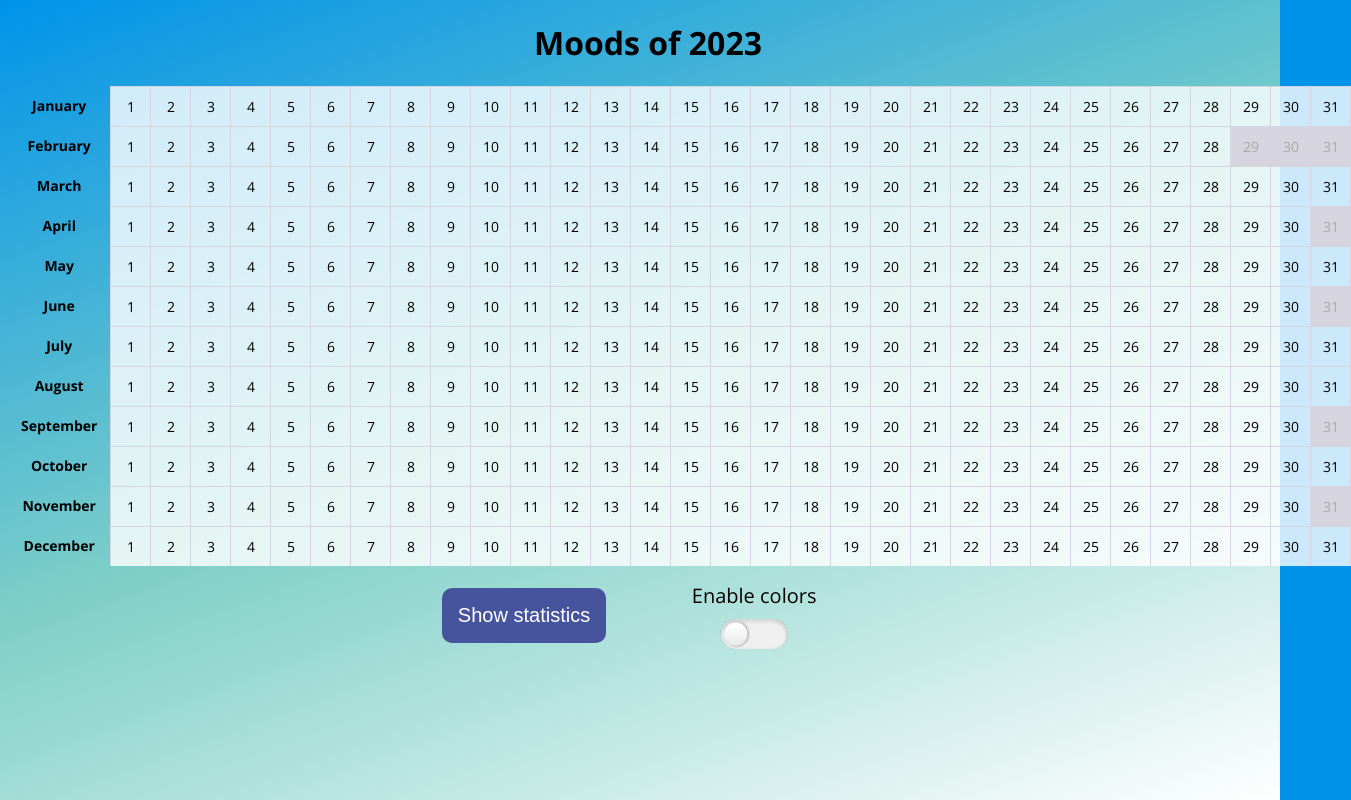
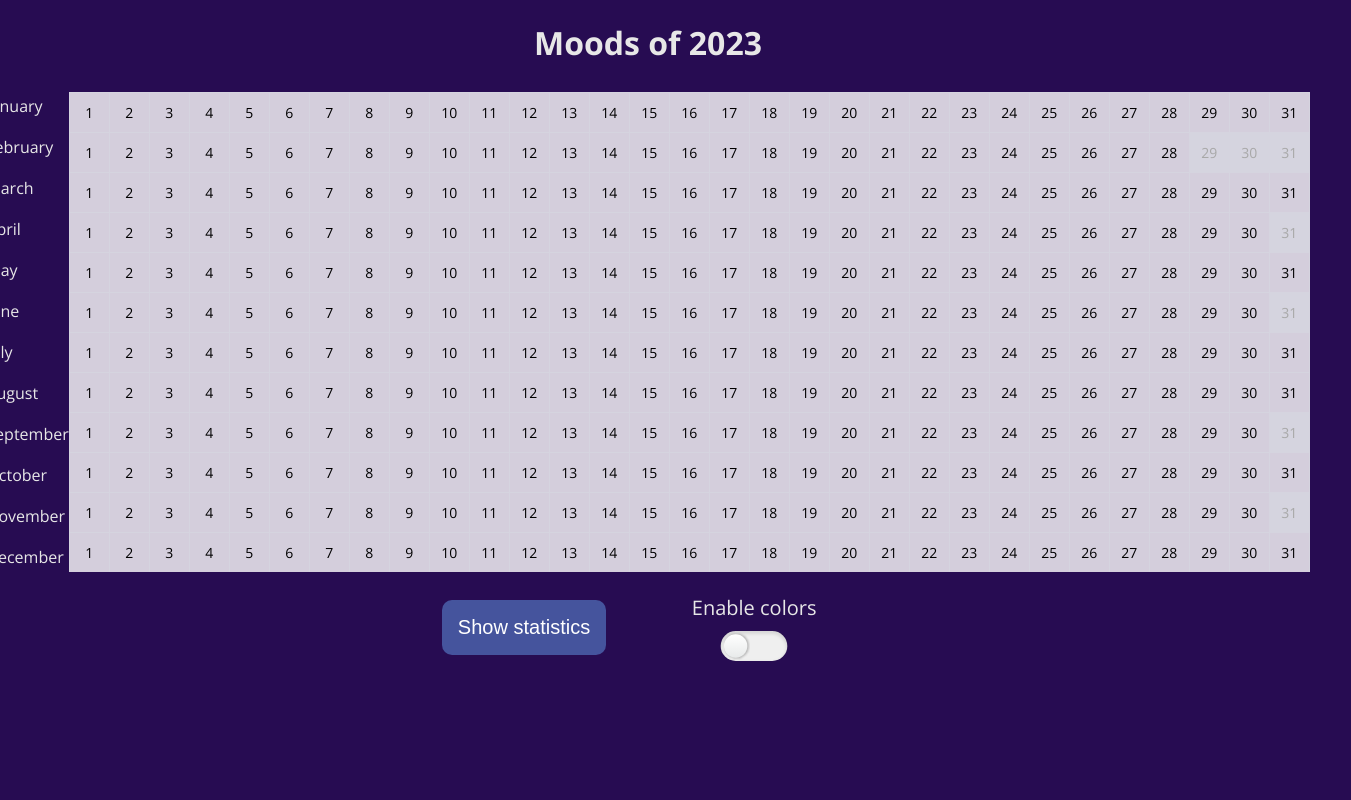
Before and after one commit to avarlamova/mood-tracker, a React (Create React App) app: page / in a window 1280 px wide. Shown: the whole page, 1351 px wide, since content can reach past the window. Built offline with nearby package versions, Linux system fonts and the light colour scheme.

Commit message:
FIX: refactor css

```diff
--- a/src/App.scss
+++ b/src/App.scss
@@ -8,6 +8,7 @@ $active: #45539d;
   gap: 3em;
   padding: 1em;
 }
+
 .EmojiPickerReact {
   --epr-emoji-fullsize: calc(
     var(--epr-emoji-size) + var(--epr-emoji-padding)
--- a/src/App.tsx
+++ b/src/App.tsx
@@ -15,6 +15,7 @@ import { MoodsContextProvider } from "./contexts/MoodsContext";
 
 const App = () => {
   const [modalShown, setModalShown] = useState(false);
+
   const openModal = () => {
     setModalShown(true);
   };
@@ -30,6 +31,7 @@ const App = () => {
   };
 
   const [isColorActive, setColorActive] = useLocalStorage("color", "inactive");
+
   const toggleColor = () => {
     if (isColorActive === "inactive") {
       setColorActive("active");
--- a/src/components/Day.scss
+++ b/src/components/Day.scss
@@ -9,7 +9,6 @@ $awful: #ed5e51;
 .day {
   cursor: pointer;
   background-color: rgba(255, 255, 255, 0.8);
-  // opacity: 0.8;
   border: 1px solid $inactive;
   border-left: 0;
   border-bottom: 0;
@@ -23,8 +22,7 @@ $awful: #ed5e51;
   display: flex;
   flex-direction: column;
   justify-content: center;
-  // align-content: center;
-  // align-items: center;
+  //TODO background color transition
 
   /* Extra small devices (phones, 600px and down) */
   @media only screen and (max-width: 600px) {
--- a/src/components/ModalWrapper.tsx
+++ b/src/components/ModalWrapper.tsx
@@ -22,6 +22,7 @@ const ModalWrapper: FC<ModalWrapperProps> = ({ children, toggleModal }) => {
   if (!containerElement) {
     return null;
   }
+
   return ReactDOM.createPortal(
     <div onClick={toggleModal} className="modal">
       <div onClick={(e) => e.stopPropagation()}>{children}</div>
--- a/src/components/Month.scss
+++ b/src/components/Month.scss
@@ -1,16 +1,16 @@
 .monthContainer {
-  // display: flex;
-  display: grid;
-  grid-template-columns: 8% 92%;
+  display: flex;
+  // display: grid;
+  // grid-template-columns: 8% 92%;
   align-items: center;
   // align-items: center;
   // max-width: 100vw;
-  @media only screen and (max-width: 925px) {
-    grid-template-columns: 15% 85%;
-  }
-  @media only screen and (max-width: 600px) {
-    grid-template-columns: 5% 95%;
-  }
+  // @media only screen and (max-width: 925px) {
+  //   grid-template-columns: 15% 85%;
+  // }
+  // @media only screen and (max-width: 600px) {
+  //   grid-template-columns: 5% 95%;
+  // }
 }
 // 925px
 .monthName {
@@ -18,7 +18,6 @@
   // flex: 0 0 10%;
   font-weight: 900;
   font-size: 14px;
-  color: #000000;
 
   /* Extra small devices (phones, 600px and down) */
   @media only screen and (max-width: 600px) {
--- a/src/components/Month.tsx
+++ b/src/components/Month.tsx
@@ -7,18 +7,18 @@ import useWindowSize from "../hooks/useWindowSize";
 import "./Month.scss";
 type MonthProps = {
   monthNum: number;
-  name: string;
-  shortMonthName: string;
+  // name: string;
+  // shortMonthName: string;
 };
 
-const Month: FC<MonthProps> = ({ monthNum, name, shortMonthName }) => {
+const Month: FC<MonthProps> = ({ monthNum }) => {
   const year = new Date().getFullYear();
-  const size = useWindowSize();
-  let isMobile = false;
+  // const size = useWindowSize();
+  // let isMobile = false;
 
-  if (size.width && size.width < 601) {
-    isMobile = true;
-  }
+  // if (size.width && size.width < 601) {
+  //   isMobile = true;
+  // }
 
   const daysInMonth = moment(year + "-" + monthNum, "YYYY-MM").daysInMonth();
 
@@ -39,7 +39,7 @@ const Month: FC<MonthProps> = ({ monthNum, name, shortMonthName }) => {
   return (
     <div>
       <div className="monthContainer">
-        <div className="monthName"> {isMobile ? shortMonthName : name} </div>
+        {/* <div className="monthName"> {isMobile ? shortMonthName : name} </div> */}
         <div className="daysContainer">{days}</div>
       </div>
     </div>
--- /dev/null
+++ b/src/components/Year.scss
@@ -0,0 +1,9 @@
+.year {
+  display: flex;
+  align-items: center;
+  justify-content: center;
+}
+
+.monthNames {
+  line-height: 41px;
+}
--- a/src/components/Year.tsx
+++ b/src/components/Year.tsx
@@ -1,5 +1,6 @@
 import { FC } from "react";
 import Month from "./Month";
+import './Year.scss';
 
 type YearProps = {
   year: string;
@@ -41,17 +42,31 @@ const Year: FC<YearProps> = ({ year }) => {
       <Month
         key={index}
         monthNum={index + 1}
-        name={month}
-        shortMonthName={shortMonthNames[index]}
       />
     );
   });
+
+  const monthNames = months.map((month, index) => {
+    return (
+      <div>
+        {month}
+      </div>
+    );
+  });
+
   return (
     <>
       <h1 style={{ display: "flex", justifyContent: "center" }}>
         Moods of {year}
       </h1>
-      <div>{renderedMonths}</div>
+      <div className="year">
+        <div className="monthNames">
+          {monthNames}
+        </div>
+        <div>
+          {renderedMonths}
+        </div>
+      </div>
     </>
   );
 };
--- a/src/index.css
+++ b/src/index.css
@@ -1,17 +1,18 @@
 body {
   -webkit-font-smoothing: antialiased;
   -moz-osx-font-smoothing: grayscale;
-  background-color: #0093e9;
-  background-image: linear-gradient(
+  background-color: #270C52;
+  /* background-image: linear-gradient(
     160deg,
     #0093e9 0%,
     #80d0c7 50%,
     #ffffff 100%
   );
   background-repeat: no-repeat;
-  background-attachment: fixed;
+  background-attachment: fixed; */
   font-family: "Open Sans", sans-serif;
   min-width: 100%;
+  color: #E7E7E7;
 }
 h1,
 p,
```
